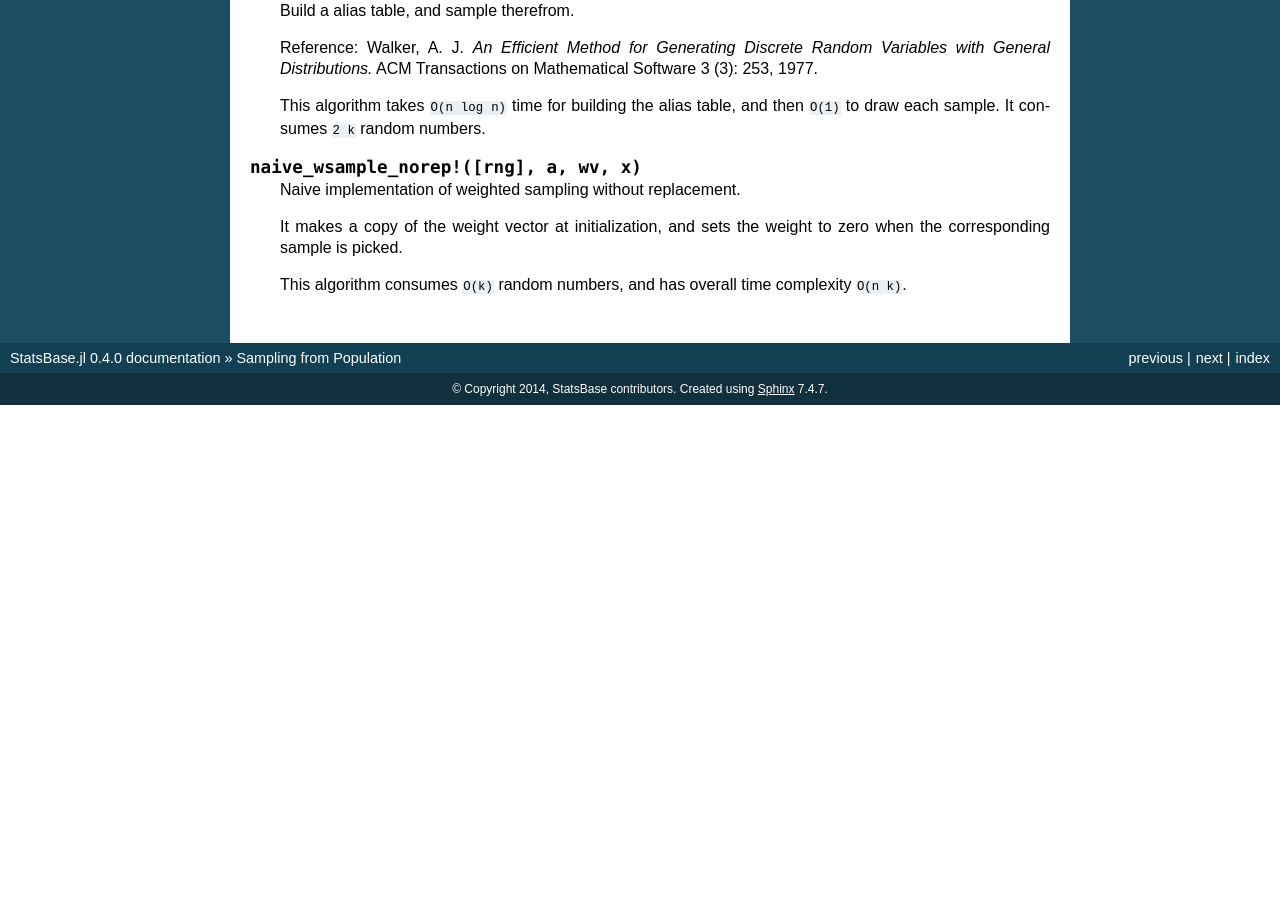
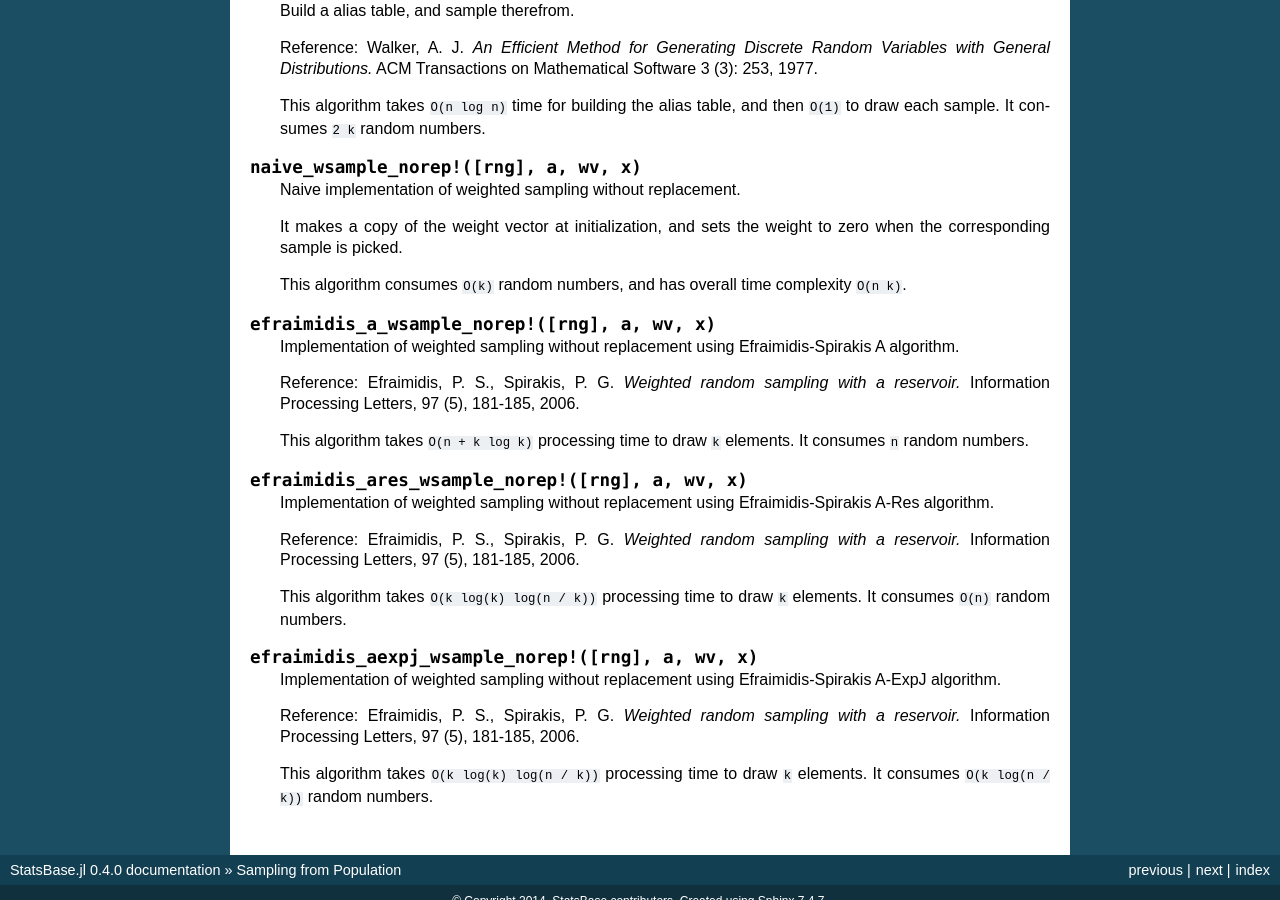
Before and after one commit to JuliaStats/StatsBase.jl, a Sphinx documentation site: the page built from docs/source/sampling.rst, in a window 1280 px wide and 900 px high, scrolled down 3090 px. Built offline with Sphinx 7.4.7, drawn with Linux system fonts in a browser that asks for light colours; formulas are drawn with MathJax 3; before the commit the page ends 3495 px from its top, so only the background shows below that.

Commit message:
Documentation of Efraimidis-Spirakis sampling
@nalimilan I have added documentation following your suggestion.

```diff
--- a/docs/source/sampling.rst
+++ b/docs/source/sampling.rst
@@ -174,3 +174,27 @@ All following functions write results to ``x`` (pre-allocated) and return ``x``.
     It makes a copy of the weight vector at initialization, and sets the weight to zero when the corresponding sample is picked.
 
     This algorithm consumes ``O(k)`` random numbers, and has overall time complexity ``O(n k)``.
+
+.. function:: efraimidis_a_wsample_norep!([rng], a, wv, x)
+
+    Implementation of weighted sampling without replacement using Efraimidis-Spirakis A algorithm.
+
+    Reference: Efraimidis, P. S., Spirakis, P. G. *Weighted random sampling with a reservoir.* Information Processing  Letters, 97 (5), 181-185, 2006.
+
+    This algorithm takes ``O(n + k log k)`` processing time to draw ``k`` elements. It consumes ``n`` random numbers.
+
+.. function:: efraimidis_ares_wsample_norep!([rng], a, wv, x)
+
+    Implementation of weighted sampling without replacement using Efraimidis-Spirakis A-Res algorithm.
+
+    Reference: Efraimidis, P. S., Spirakis, P. G. *Weighted random sampling with a reservoir.* Information Processing  Letters, 97 (5), 181-185, 2006.
+
+    This algorithm takes ``O(k log(k) log(n / k))`` processing time to draw ``k`` elements. It consumes ``O(n)`` random numbers.
+
+.. function:: efraimidis_aexpj_wsample_norep!([rng], a, wv, x)
+
+    Implementation of weighted sampling without replacement using Efraimidis-Spirakis A-ExpJ algorithm.
+
+    Reference: Efraimidis, P. S., Spirakis, P. G. *Weighted random sampling with a reservoir.* Information Processing  Letters, 97 (5), 181-185, 2006.
+
+    This algorithm takes ``O(k log(k) log(n / k))`` processing time to draw ``k`` elements. It consumes ``O(k log(n / k))`` random numbers.
```
